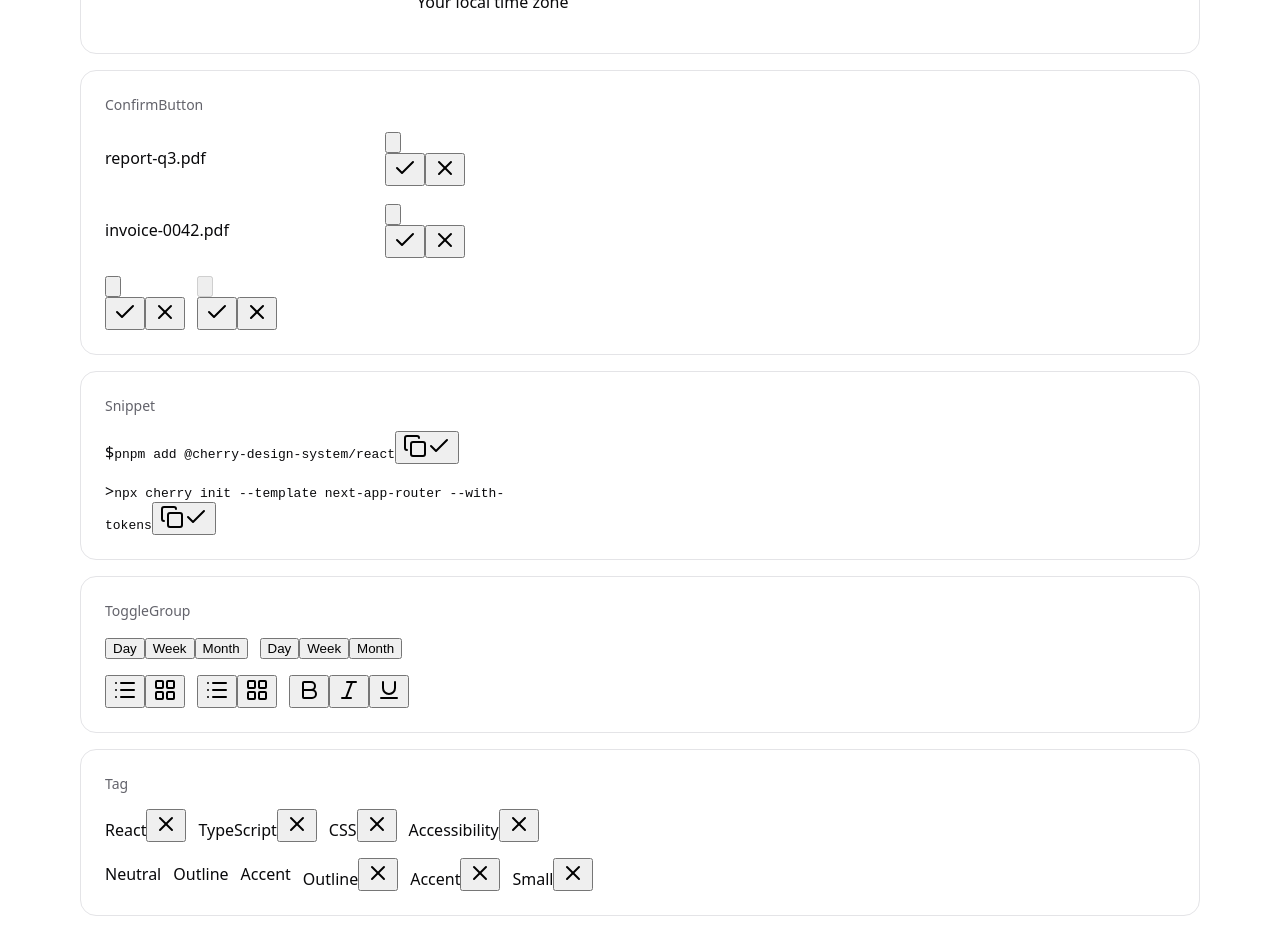
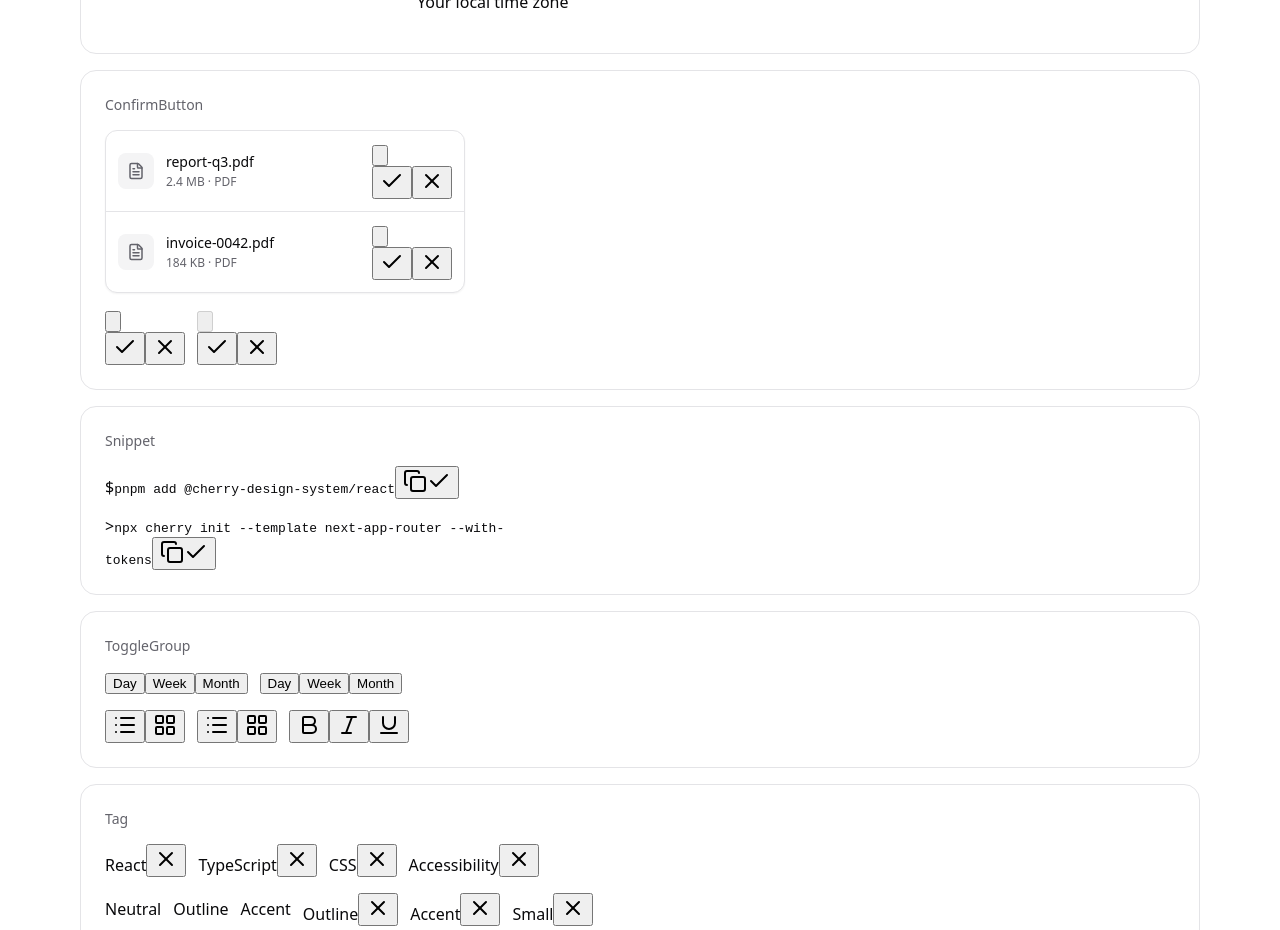
Before and after one commit to cherry-design-system/react, a React (Vite) app in the folder playground/: page / in a window 1280 px wide. Shown: the part 6980-7910 px from the top of the page. Built offline with nearby package versions, Linux system fonts and the light colour scheme.

Commit message:
feat(playground): show ConfirmButton demo files as a FileItem-style list

```diff
--- a/playground/src/sections/pickers.tsx
+++ b/playground/src/sections/pickers.tsx
@@ -1,6 +1,13 @@
 // Playground section: pickers. Owned by one agent; one <Section> per component.
 import { useState } from "react";
-import { LayoutGrid, List, Bold, Italic, Underline } from "lucide-react";
+import {
+  Bold,
+  FileText,
+  Italic,
+  LayoutGrid,
+  List,
+  Underline,
+} from "lucide-react";
 import {
   Button,
   Calendar,
@@ -137,23 +144,38 @@ function DateTimePickerDemo() {
   );
 }
 
+const DEMO_FILES = [
+  { name: "report-q3.pdf", meta: "2.4 MB · PDF" },
+  { name: "invoice-0042.pdf", meta: "184 KB · PDF" },
+];
+
 function ConfirmButtonDemo() {
-  const [files, setFiles] = useState(["report-q3.pdf", "invoice-0042.pdf"]);
+  const [files, setFiles] = useState(DEMO_FILES);
   return (
     <div className="pg-stack">
-      {files.map((file) => (
-        <div
-          key={file}
-          className="pg-row"
-          style={{ justifyContent: "space-between" }}
-        >
-          <span>{file}</span>
-          <ConfirmButton
-            aria-label={`Delete ${file}`}
-            onConfirm={() => setFiles((list) => list.filter((f) => f !== file))}
-          />
-        </div>
-      ))}
+      {files.length ? (
+        <ul className="pg-files" aria-label="Attachments">
+          {files.map((file) => (
+            <li key={file.name} className="pg-files__row">
+              <span className="pg-files__tile" aria-hidden="true">
+                <FileText />
+              </span>
+              <span className="pg-files__body">
+                <span className="pg-files__name" title={file.name}>
+                  {file.name}
+                </span>
+                <span className="pg-files__meta">{file.meta}</span>
+              </span>
+              <ConfirmButton
+                aria-label={`Delete ${file.name}`}
+                onConfirm={() =>
+                  setFiles((list) => list.filter((f) => f.name !== file.name))
+                }
+              />
+            </li>
+          ))}
+        </ul>
+      ) : null}
       <div className="pg-row">
         <ConfirmButton
           aria-label="Delete project"
@@ -165,11 +187,11 @@ function ConfirmButtonDemo() {
           disabled
           onConfirm={() => {}}
         />
-        {files.length < 2 ? (
+        {files.length < DEMO_FILES.length ? (
           <Button
             variant="outline"
             size="sm"
-            onClick={() => setFiles(["report-q3.pdf", "invoice-0042.pdf"])}
+            onClick={() => setFiles(DEMO_FILES)}
           >
             Reset files
           </Button>
--- a/playground/src/styles.css
+++ b/playground/src/styles.css
@@ -58,6 +58,64 @@ body {
   max-width: 360px;
 }
 
+/* ConfirmButton demo: a file list in FileItem's visual language (icon tile,
+   name over a muted meta line) with the ConfirmButton as the row action. */
+.pg-files {
+  margin: 0;
+  padding: 0;
+  list-style: none;
+  overflow: hidden;
+  border: 1px solid var(--cherry-border-default);
+  border-radius: var(--cherry-radius-lg);
+  background: var(--cherry-bg-elevated);
+  box-shadow: var(--cherry-elevation-xs);
+}
+.pg-files__row {
+  display: flex;
+  align-items: center;
+  gap: var(--cherry-space-3);
+  padding: var(--cherry-space-3);
+}
+.pg-files__row + .pg-files__row {
+  border-top: 1px solid var(--cherry-border-default);
+}
+.pg-files__tile {
+  display: grid;
+  flex-shrink: 0;
+  place-items: center;
+  width: 36px;
+  height: 36px;
+  border-radius: var(--cherry-radius-md);
+  background: var(--cherry-bg-muted);
+  color: var(--cherry-fg-muted);
+}
+.pg-files__tile > svg {
+  width: 18px;
+  height: 18px;
+}
+.pg-files__body {
+  display: flex;
+  flex: 1;
+  flex-direction: column;
+  gap: 2px;
+  min-width: 0;
+}
+.pg-files__name {
+  overflow: hidden;
+  color: var(--cherry-fg-default);
+  font-size: var(--cherry-text-label-md-size);
+  line-height: var(--cherry-text-label-md-line-height);
+  letter-spacing: var(--cherry-text-label-md-tracking);
+  font-weight: var(--cherry-text-label-md-weight);
+  white-space: nowrap;
+  text-overflow: ellipsis;
+}
+.pg-files__meta {
+  color: var(--cherry-fg-muted);
+  font-size: var(--cherry-text-body-xs-size);
+  line-height: var(--cherry-text-body-xs-line-height);
+  font-variant-numeric: tabular-nums;
+}
 /* NavPill demos: a grid column grows to its widest child unless told not
    to, which would stop a NavPill from shrinking on narrow screens. */
 .pg-pill-stack {
```
Also changed, not shown: 1 other file (tests, documents, lock files or other folders).
